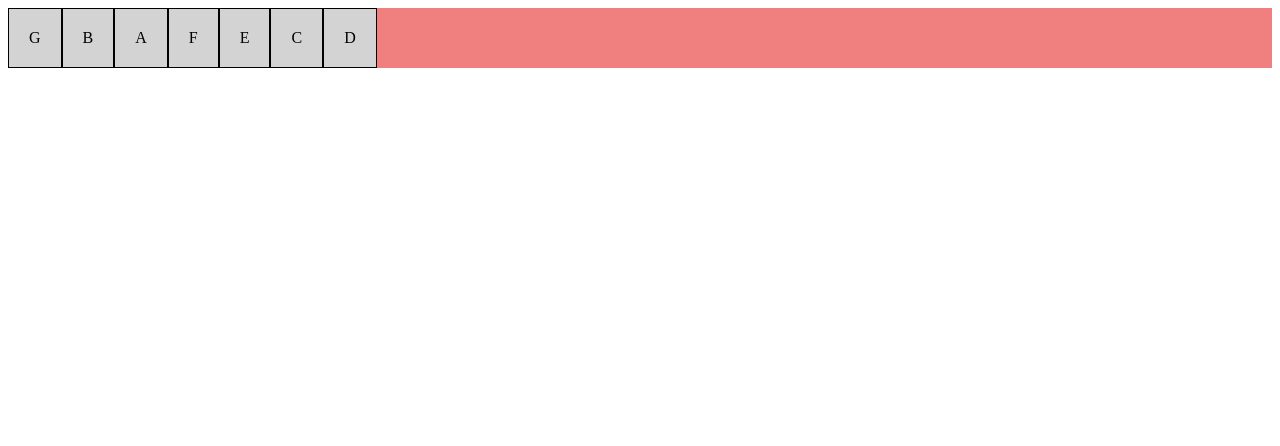
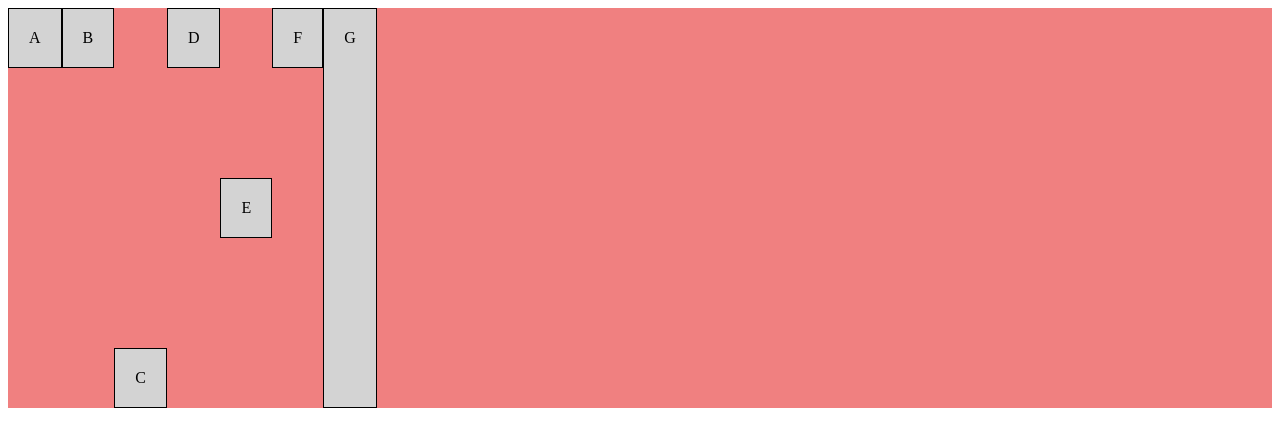
Before and after one commit to jvictor32434/html-css, a plain HTML site: page exercicios/ex027/flex08/index.html in a window 1280 px wide. Drawn offline with Linux system fonts and the light colour scheme.

Commit message:
Update index.html

```diff
--- a/exercicios/ex027/flex08/index.html
+++ b/exercicios/ex027/flex08/index.html
@@ -10,6 +10,8 @@
 
             display: flex;
             flex-flow: row wrap;
+            align-items: flex-start;
+            height: 400px;
         }
 
         div.item{
@@ -20,31 +22,31 @@
         }
 
         div#i1 {
-            order: 0;
+
         }
 
         div#i2 {
-            order: -2;
+
         }
 
         div#i3 {
-            order: 4;
+            align-self: flex-end;
         }
 
         div#i4 {
-            order: 8;
+
         }
 
         div#i5 {
-            order: 2;
+            align-self: center;
         }
 
         div#i6 {
-            order: 0;
+            align-self: flex-start;
         }
 
         div#i7 {
-            order: -4;
+           align-self: stretch;
         }
     </style>
 </head>
```
